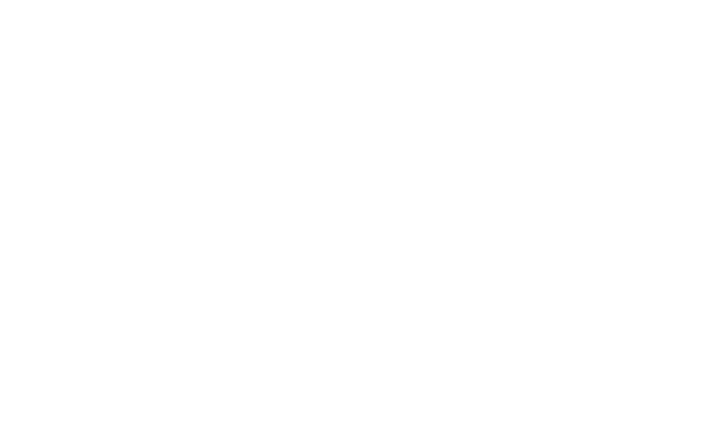
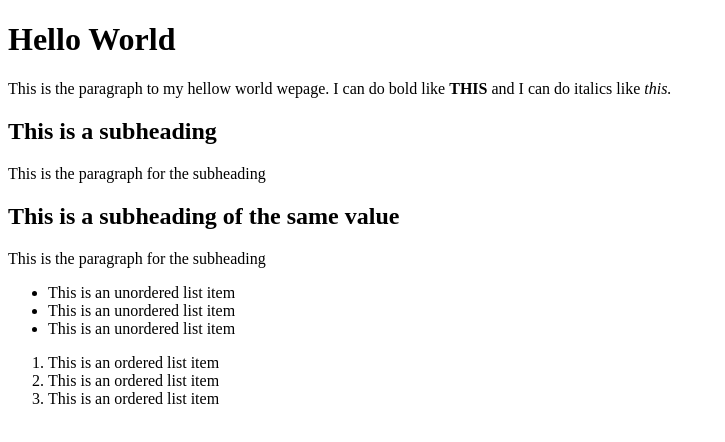
Before and after one commit to AbhijithJyothis/git_test, a plain HTML site: page html-boilerplate/index.html in a window 1280 px wide. Shown: the whole page, without its empty margins (0-725 px from the left). Drawn offline with Linux system fonts and the light colour scheme.

```diff
--- a/html-boilerplate/index.html
+++ b/html-boilerplate/index.html
@@ -2,9 +2,27 @@
 <html lang="en">
     <head>
         <meta charset="UTF-8">
+        <meta name="viewport" content="width=device-width, initial-scale=1.0">
         <title>My First Webpage</title>
     </head>
     <body>
-
+        <!-- This is a title comment -->
+        <h1>Hello World</h1>
+        <p> This is the paragraph to my hellow world wepage. I can do bold like <strong> THIS</strong>
+        and I can do italics like <em> this.</em></p>
+        <h2>This is a subheading</h2>
+        <p>This is the paragraph for the subheading</p>
+        <h2>This is a subheading of the same value</h2>
+        <p>This is the paragraph for the subheading</p>
+        <ul>
+            <li>This is an unordered list item</li>
+            <li>This is an unordered list item</li>
+            <li>This is an unordered list item</li>
+        </ul>
+        <ol>
+            <li>This is an ordered list item</li>
+            <li>This is an ordered list item</li>
+            <li>This is an ordered list item</li>
+        </ol>
     </body>
 </html>
```
Also changed, not shown: odin-links-and-images/index.html (added, +18 -0 lines), odin-links-and-images/pages/about.html (added, +13 -0 lines), odin-links-and-images/images/dog.jpeg (added).
